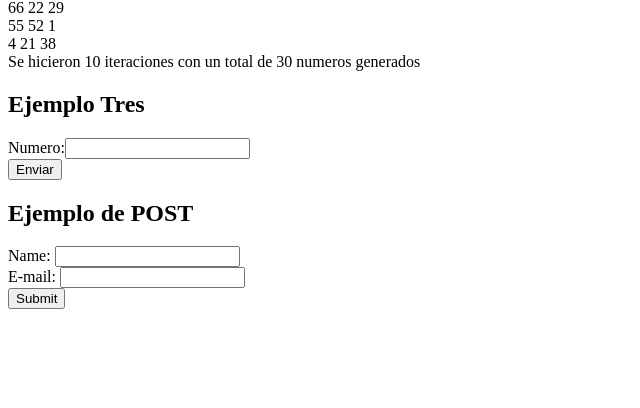
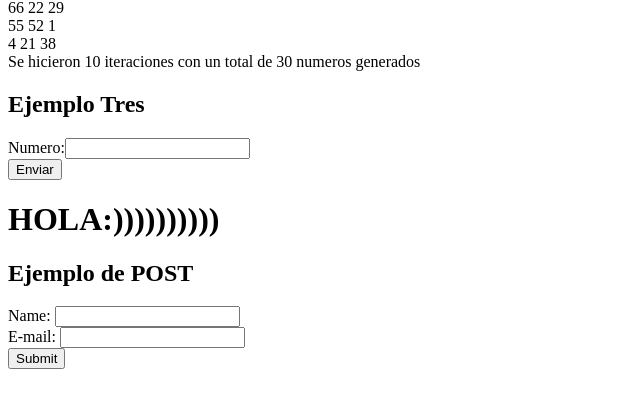
Before and after one commit to lpm-l/tecweb, a PHP site: page /tecweb/ in a window 1280 px wide. Shown: the part 252-660 px from the top of the page, without its empty margins (0-640 px from the left). Run offline with PHP 8.4, Linux system fonts and the light colour scheme.

Commit message:
boceto ejercicio 4

```diff
--- a/practicas/p07/index.php
+++ b/practicas/p07/index.php
@@ -34,6 +34,10 @@
         entero(0,15545);
     ?>
 
+    <?php
+        include_once('src/funciones.php');
+        TestBlockHTML("HOLA:))))))))))");
+    ?>
 
 
 
--- a/practicas/p07/src/funciones.php
+++ b/practicas/p07/src/funciones.php
@@ -56,4 +56,14 @@
             echo "<br>Se hicieron $k iteraciones";
         }
     }
+
+    function TestBlockHTML($replStr) {
+            echo "<h1>{$replStr}</h1>";
+
+    }
+
+    function Hola(){
+        echo "hola ::)))))))))))))))))))<br>";
+    }
+
 ?>
```
